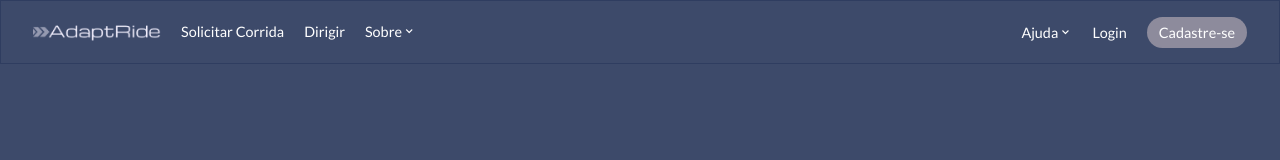
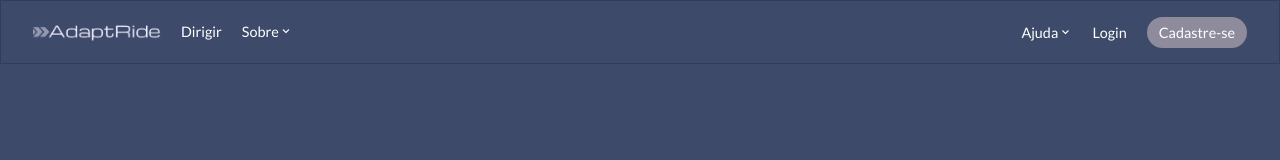
Before and after one commit to Jamyle-Elen/AdaptRide, a React (Vite) app in the folder frontend/: page / in a window 1280 px wide. Shown: the top 160 px of the page. Built offline with nearby package versions, Linux system fonts and the light colour scheme.

Commit message:
feat: request ride removed and drive link path added

```diff
--- a/frontend/src/components/NavBar/navbar.jsx
+++ b/frontend/src/components/NavBar/navbar.jsx
@@ -11,11 +11,8 @@ const NavBar = () => {
           <div className="class1">
             <Link to="/"><img src={images.logoAdapt} alt="Logo" /></Link>
             <ul className="list">
-              <li className="solicitar-corrida">
-                <Link to="/request-a-ride">Solicitar Corrida</Link>
-              </li>
               <li>
-                <Link to="/driver">Dirigir</Link>
+                <Link to="/sign-in/driver">Dirigir</Link>
               </li>
               <li className="drop_down_item">
                 <Link to="/about">Sobre<i className="bx bx-chevron-down"></i></Link>
```
